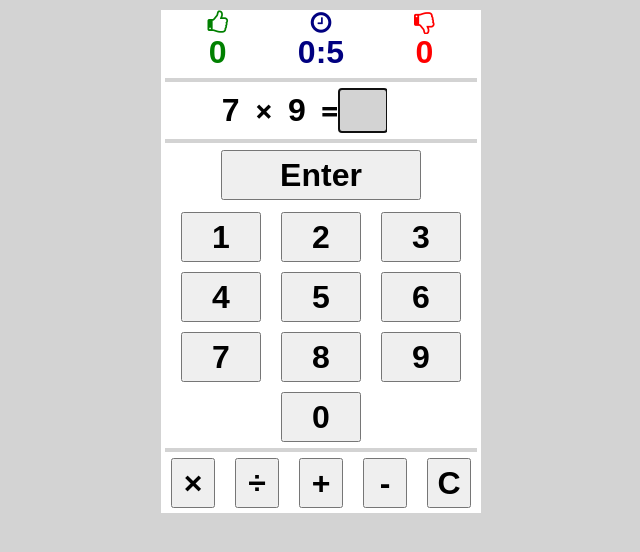
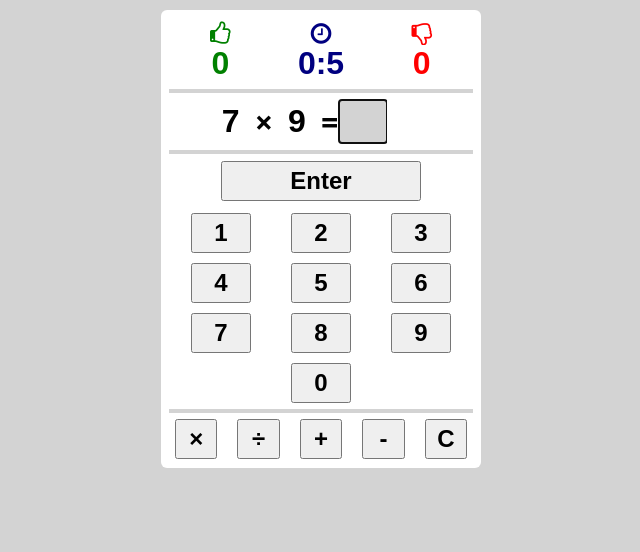
Before and after one commit to code4use/acctraining, a plain HTML site: page index.html in a window 1280 px wide. Shown: the whole page, without its empty margins (319-959 px from the left). Drawn offline with nearby package versions, Linux system fonts and the light colour scheme.

Commit message:
box-radius etc

```diff
--- a/index.html
+++ b/index.html
@@ -16,7 +16,7 @@
         content="тренажёр тренажер таблица умножения multiplication times table basic math operations training">
     <meta name="viewport" content="width=device-width, initial-scale=1.0">
     <meta http-equiv="X-UA-Compatible" content="ie=edge">
-    <title>Учимся считать играя.</title>
+    <title>Math training</title>
     <link
         href="https://fonts.googleapis.com/css?family=Open+Sans:300,300italic,regular,italic,600,600italic,700,700italic,800,800italic"
         rel="stylesheet" />
--- a/main.css
+++ b/main.css
@@ -51,6 +51,8 @@ body {
     background-color: white;
     width: 100%;
     margin: 1px auto 1px auto;
+    padding: 4px;
+    border-radius: 6px;
 }
 
 .catname {
@@ -64,7 +66,7 @@ body {
 }
 
 button {
-    font-size: xx-large;
+    font-size: x-large;
 }
 
 .keyboard {
@@ -79,22 +81,22 @@ button {
 }
 
 .number {
-    width: 80px;
-    height: 50px;
-    margin: 5px 10px;
+    width: 60px;
+    height: 40px;
+    margin: 5px 20px;
     font-weight: bold;
 }
 
 .opermode {
     width: 50px;
-    height: 50px;
+    height: 40px;
     margin: 5px 10px;
     font-weight: bold;
 }
 
 #enter {
     width: 200px;
-    height: 50px;
+    height: 40px;
     font-weight: bold;
 }
 
```
